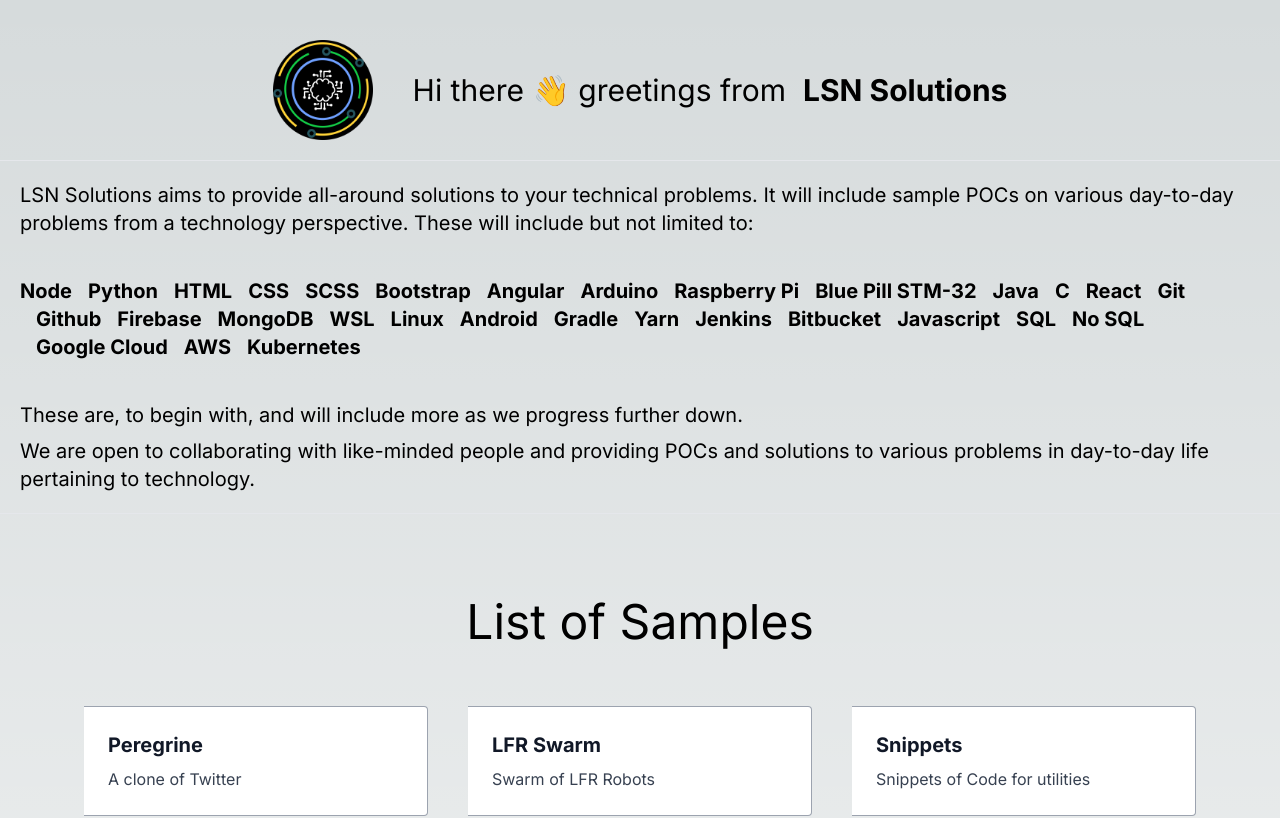
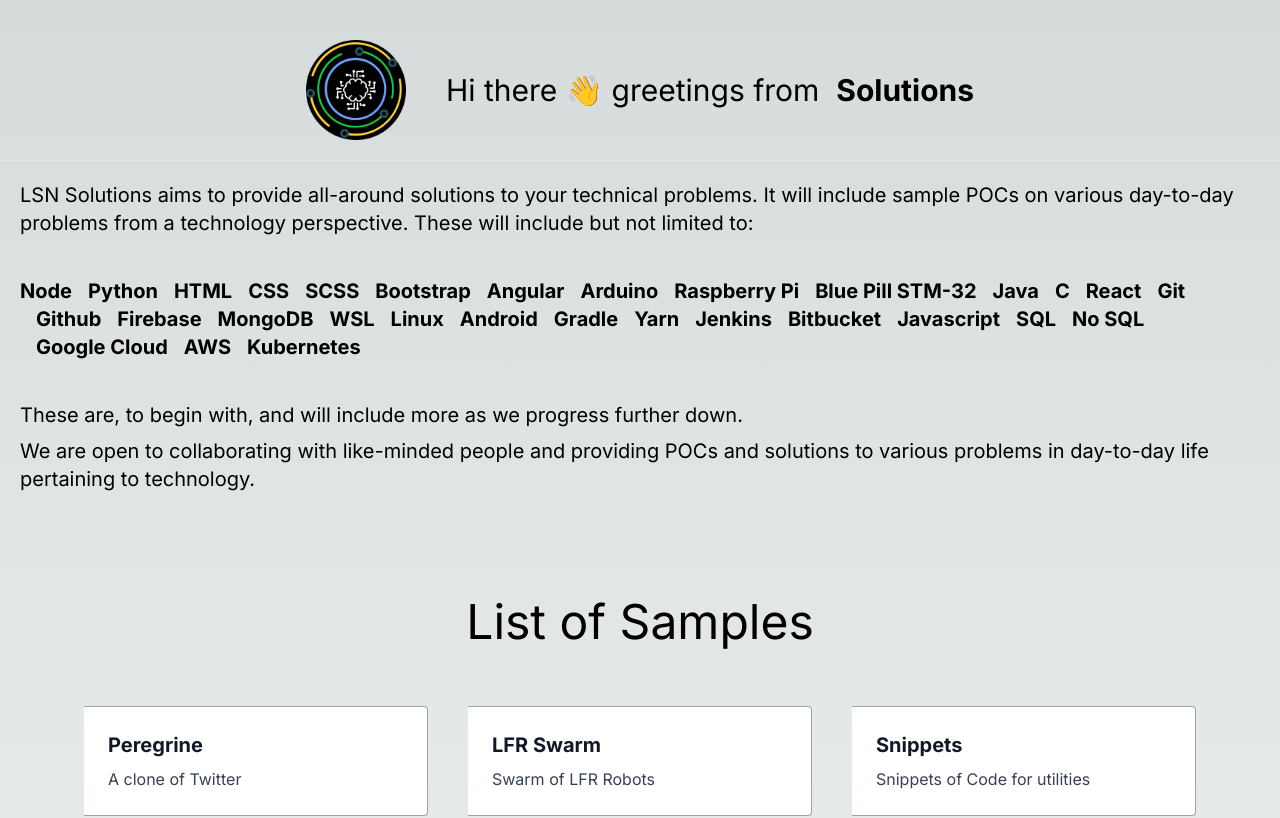
Before and after one commit to lsnsol/lsnsol.github.io, a Next.js app: page / in a window 1280 px wide. Shown: the top 818 px of the page. Built offline with nearby package versions, Linux system fonts and the light colour scheme.

Commit message:
update name

```diff
--- a/app/page.tsx
+++ b/app/page.tsx
@@ -126,7 +126,7 @@
       <div className="mt-5 text-xl">
         <div className="flex justify-center items-center p-5">
           <p><img src="assets/sol_dark_1080_circle.png" height={100} width={100} alt="LSN Solutions Logo" title="Sol White Logo" /></p>
-          <h2 className="flex flex-row pl-10 text-3xl">Hi there 👋 greetings from &nbsp;<p className="font-bold"> LSN Solutions </p></h2>
+          <h2 className="flex flex-row pl-10 text-3xl">Hi there 👋 greetings from &nbsp;<p className="font-bold"> Solutions </p></h2>
         </div>
         <hr />
         <div className="p-5">
```
Also changed, not shown: 1 other file (tests, documents, lock files or other folders).
